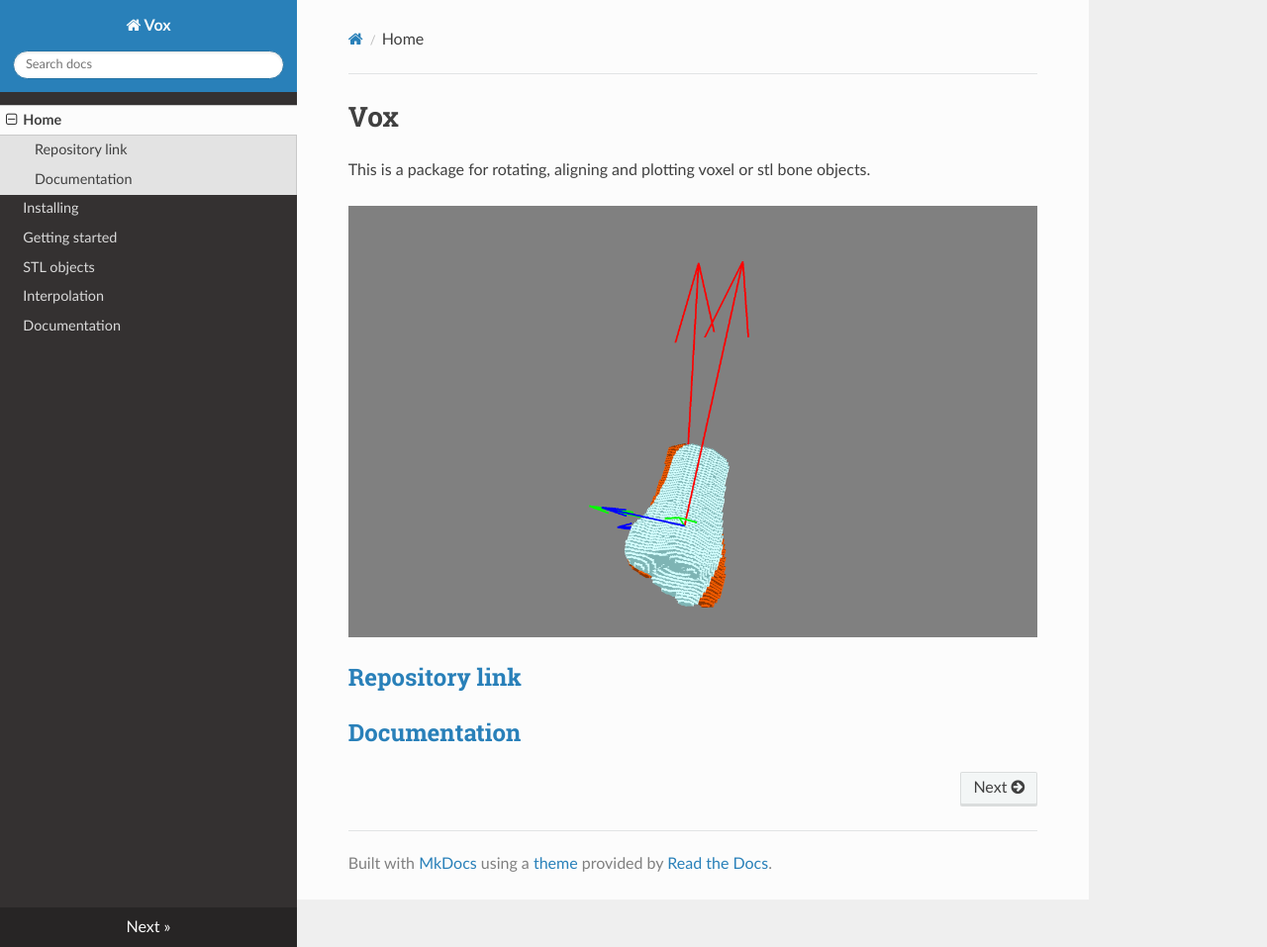
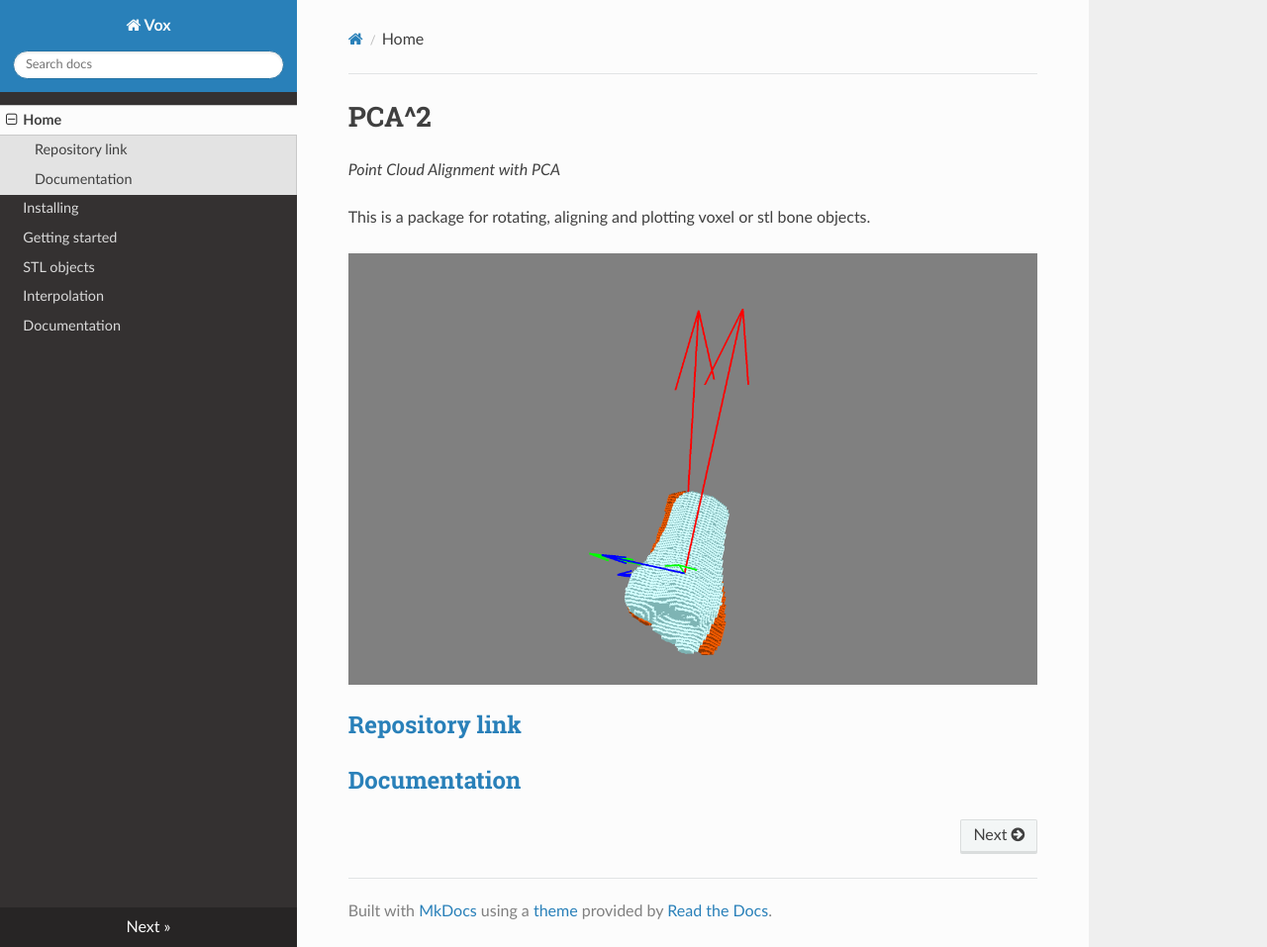
Before and after one commit to lukemshepherd/PCA-2, an MkDocs documentation site: the page built from docs/index.md, in a window 1280 px wide and 957 px high. Shown: the whole window at 99% size. Built offline with MkDocs 1.6.1, drawn with Linux system fonts in a browser that asks for light colours; nearby versions of some CDN libraries.

Commit message:
Update index.md

```diff
--- a/docs/index.md
+++ b/docs/index.md
@@ -1,4 +1,5 @@
-# Vox
+#PCA^2
+*Point Cloud Alignment with PCA*
 
 This is a package for rotating, aligning and plotting voxel or stl bone objects.
 
```
